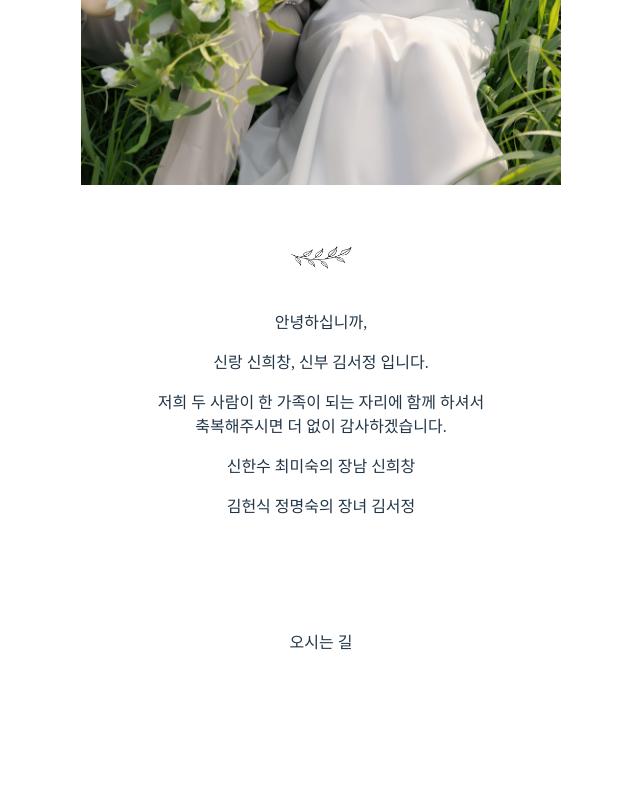
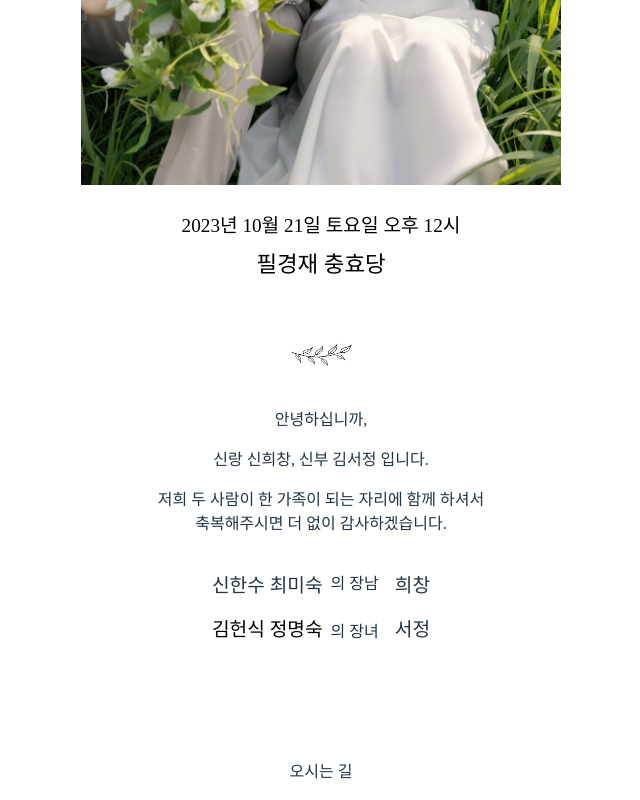
Before and after one commit to kimsj-git/wedding, a React (Vite) app in the folder frontend/: page /invitation in a window 1280 px wide. Shown: the part 764-1564 px from the top of the page, without its empty margins (319-959 px from the left). Before the commit the page ends 1435 px from the top, so only its background shows below. Built offline with nearby package versions, Linux system fonts and the light colour scheme; a web font is replaced by a local one.

Commit message:
feat: [FE] 날짜, 위치, 메시지 추가

```diff
--- a/frontend/src/components/FamilyMessage.tsx
+++ b/frontend/src/components/FamilyMessage.tsx
@@ -5,15 +5,38 @@ const FamilyMessage: React.FC<{}> = () => {
     "안녕하십니까,",
     "신랑 신희창, 신부 김서정 입니다.",
     "저희 두 사람이 한 가족이 되는 자리에 함께 하셔서 축복해주시면 더 없이 감사하겠습니다.",
-    "신한수 최미숙의 장남 신희창",
-    "김헌식 정명숙의 장녀 김서정",
   ];
   return (
-    <div style={{padding: "2rem", paddingBottom: "5rem"}}>
-      <img src={elegantLeafImg} width="15%" style={{padding: "1rem 0"}} />
+    <div style={{ padding: "2rem", paddingBottom: "5rem" }}>
+      <img src={elegantLeafImg} width="15%" style={{ padding: "1rem 0" }} />
       {ourMessage.map((line) => (
         <p style={{ textAlign: "center", wordBreak: "keep-all" }}>{line}</p>
       ))}
+
+      <div
+        style={{
+          display: "flex",
+          flexDirection: "row",
+          justifyContent: "center",
+          alignItems: "center",
+        }}
+      >
+        <p style={{ fontSize: "1.2rem", marginBottom: "0.5rem" }}>신한수 최미숙</p>
+        <p style={{ marginLeft: "0.5rem",  marginBottom: "0.5rem" }}>의 장남</p>
+        <p style={{ fontSize: "1.2rem", marginLeft: "1rem",marginBottom: "0.5rem" }}>희창</p>
+      </div>
+      <div
+        style={{
+          display: "flex",
+          flexDirection: "row",
+          justifyContent: "center",
+          alignItems: "center",
+        }}
+      >
+        <p style={{ color: "black",fontSize: "1.2rem", marginTop: "0.5rem" }}>김헌식 정명숙</p>
+        <p style={{ marginLeft: "0.5rem",marginTop: "0.5rem" }}>의 장녀</p>
+        <p style={{ fontSize: "1.2rem", marginLeft: "1rem",marginTop: "0.5rem" }}>서정</p>
+      </div>
     </div>
   );
 };
--- a/frontend/src/pages/InvitationPage.tsx
+++ b/frontend/src/pages/InvitationPage.tsx
@@ -5,6 +5,10 @@ import FamilyMessage from "../components/FamilyMessage";
 const InvitagionPage: React.FC<{}> = () => {
   return (
     <Layout>
+      <div style={{fontSize: "1.2rem"}}>
+        <p style={{color: "black", marginBottom: "0"}}>2023년 10월 21일 토요일 오후 12시</p>
+        <p style={{color: "black", fontSize: "1.4rem", margin: "0.5rem 0"}}>필경재 충효당</p>
+      </div>
       <FamilyMessage/>
       <Location/>
     </Layout>
```
